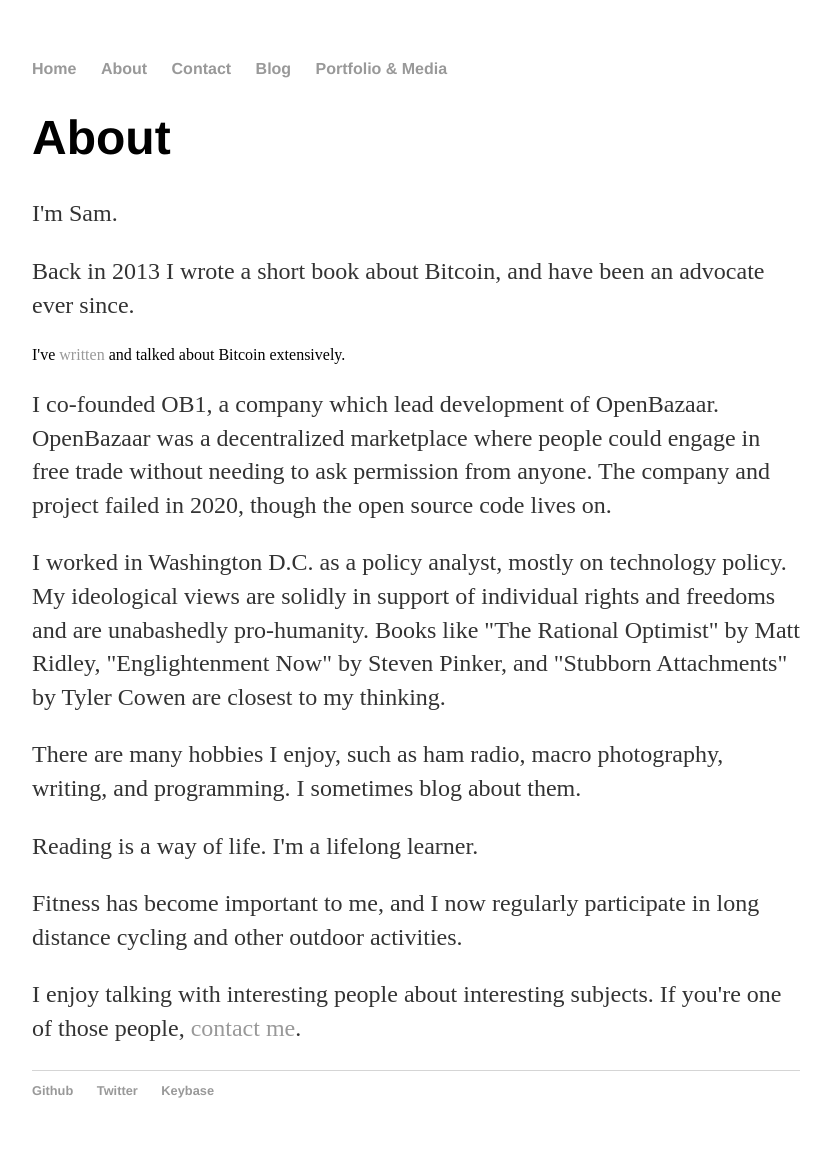
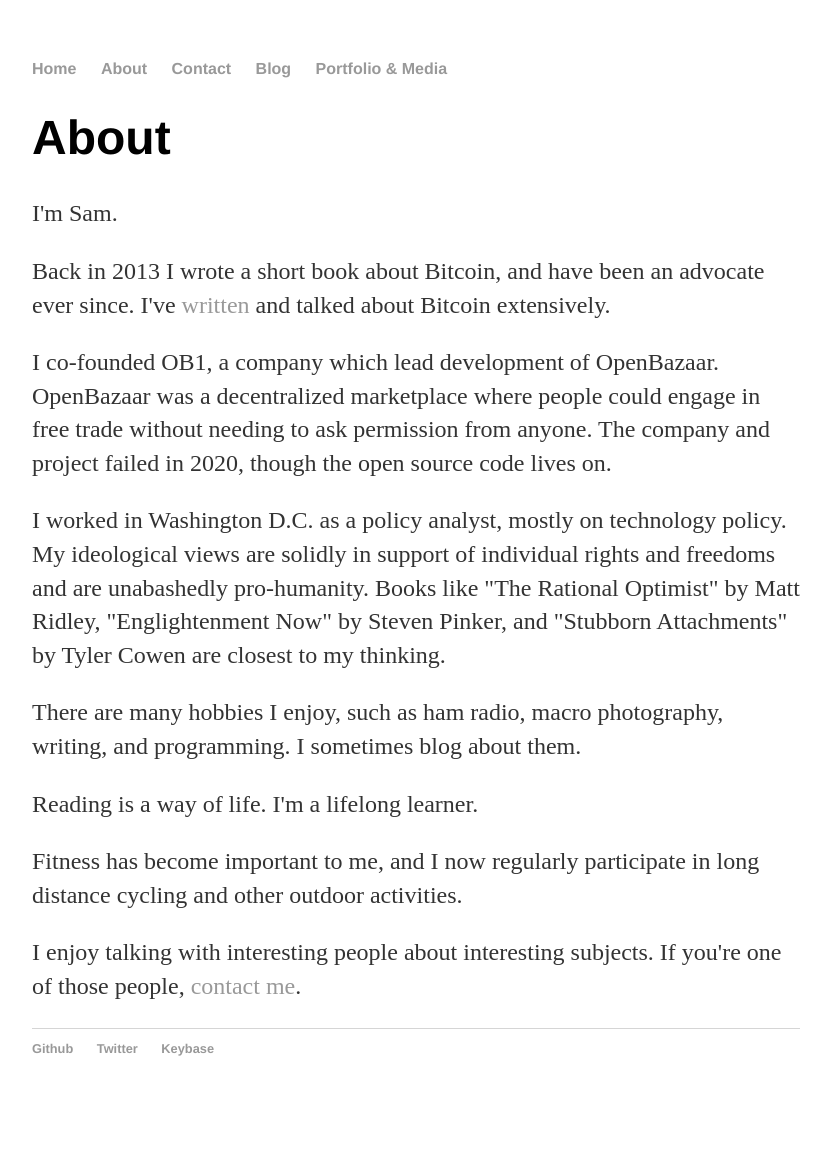
Before and after one commit to SamPatt/sampatt.com, a Jekyll site: the page about.html, which Jekyll copies as it is, in a window 1280 px wide. Shown: the whole page, without its empty margins (224-1055 px from the left). Built offline with Jekyll 4.4.1, drawn with Linux system fonts in a browser that asks for light colours; after the commit the page ends 1116 px from its top, so only the background shows below that; some of the changed lines change nothing that is shown.

Commit message:
fixed p tag

```diff
--- a/about.html
+++ b/about.html
@@ -19,7 +19,7 @@
     		<div class="blurb">
         		<h1>About</h1>
           <p>I'm Sam.</p>
-		  <p>Back in 2013 I wrote a short book about Bitcoin, and have been an advocate ever since.</p> I've <a href="/portfolio-media">written</a> and talked about Bitcoin extensively.
+		  <p>Back in 2013 I wrote a short book about Bitcoin, and have been an advocate ever since. I've <a href="/portfolio-media">written</a> and talked about Bitcoin extensively.</p>
 		  <p>I co-founded OB1, a company which lead development of OpenBazaar. OpenBazaar was a decentralized marketplace where people could engage in free trade without needing to ask permission from anyone. The company and project failed in 2020, though the open source code lives on.</p>
 		  <p>I worked in Washington D.C. as a policy analyst, mostly on technology policy. My ideological views are solidly in support of individual rights and freedoms and are unabashedly pro-humanity. Books like "The Rational Optimist" by Matt Ridley, "Englightenment Now" by Steven Pinker, and "Stubborn Attachments" by Tyler Cowen are closest to my thinking.</p>
 		  <p>There are many hobbies I enjoy, such as ham radio, macro photography, writing, and programming. I sometimes blog about them.</p>
```
